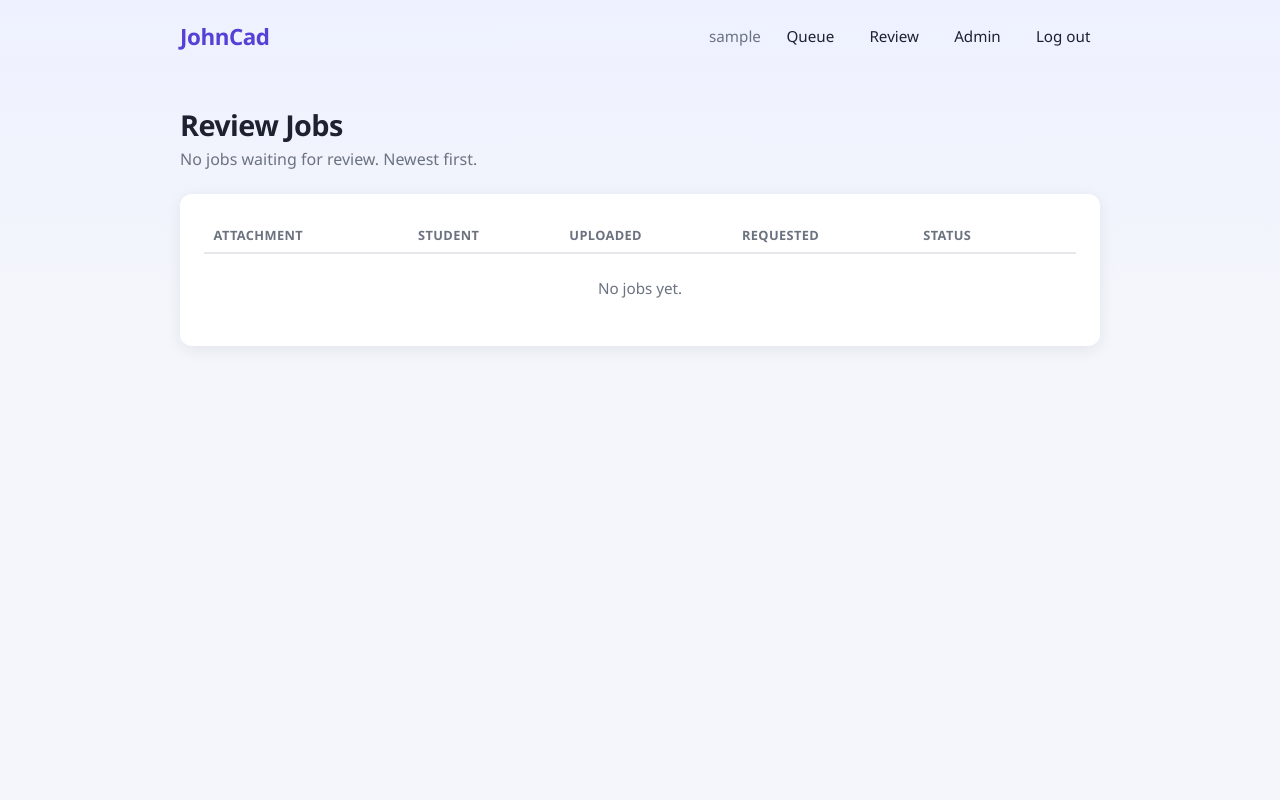
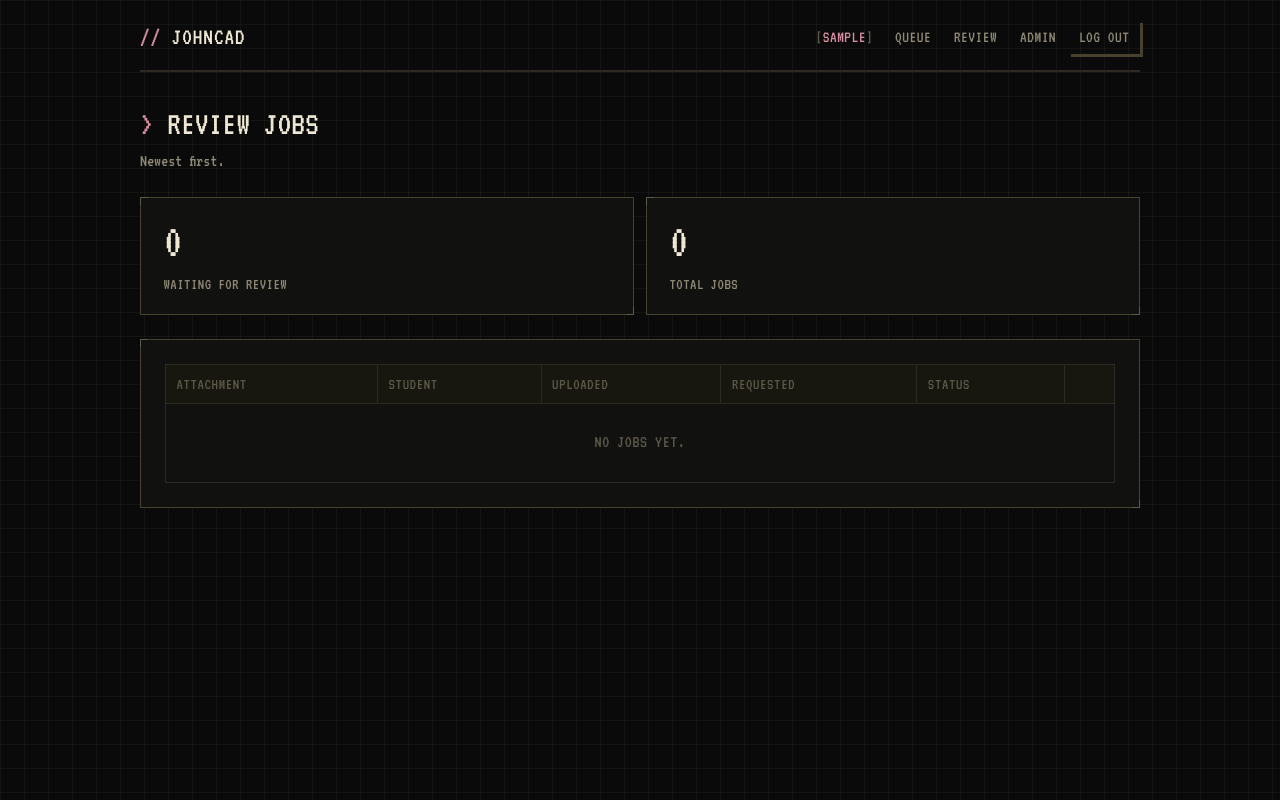
Before and after one commit to LandenMorse/JohnCad, a Django app: page /review/ in a window 1280 px wide. Run offline with Django 5.2, Linux system fonts and the light colour scheme; the visitor is signed in with stand-in values (Sample User, id 1); data comes from the database, SQL or seed files in the repository; data that the repository does not hold is empty.

Commit message:
Redesign UI with pixel/terminal theme; add sqlite dev mode
Reskins the whole app (login, attachment list, queue, review) in a
dark, block-style pixel/terminal theme: self-hosted VT323 font, grid
background, bracketed status tags, HUD corner ticks on cards, and
hard-edged offset-shadow buttons. Fixes a real layout bug along the
way -- display:flex directly on a <td> breaks table row-height
stretching, so action-button cells now wrap their flex layout in an
inner div instead. Wide tables scroll within their own box instead of
overflowing the page, and the nav/stat-grid reflow on narrow viewports.

Also adds an opt-in DATABASE_ENGINE=sqlite toggle (cms/settings.py,
.env.example) so local UI work doesn't require a running Postgres
instance -- unset in every real deployment, so production behavior is
unchanged. attachments/views.py lets staff download any student's
attachment (needed for the Review page's download links). Adds
.claude/launch.json for previewing the dev server.

Co-Authored-By: Claude Sonnet 5 <noreply@anthropic.com>

```diff
--- a/attachments/views.py
+++ b/attachments/views.py
@@ -39,7 +39,8 @@ def attachment_delete(request, pk):
 
 @login_required
 def attachment_download(request, pk):
-    attachment = get_object_or_404(Attachment, pk=pk, user=request.user)
+    attachments = Attachment.objects.all() if request.user.is_staff else Attachment.objects.filter(user=request.user)
+    attachment = get_object_or_404(attachments, pk=pk)
     return FileResponse(
         attachment.file.open('rb'),
         as_attachment=True,
--- a/jobs/templates/jobs/queue.html
+++ b/jobs/templates/jobs/queue.html
@@ -5,6 +5,7 @@
 <p class="subtitle">Jobs currently queued or being printed.</p>
 
 <div class="card">
+    <div class="table-wrap">
     <table>
         <thead>
             <tr><th>Attachment</th><th>Student</th><th>Status</th></tr>
@@ -21,5 +22,6 @@
             {% endfor %}
         </tbody>
     </table>
+    </div>
 </div>
 {% endblock %}
--- a/jobs/templates/jobs/review.html
+++ b/jobs/templates/jobs/review.html
@@ -4,12 +4,21 @@
 {% block head %}{% if auto_refresh %}<meta http-equiv="refresh" content="10">{% endif %}{% endblock %}
 {% block content %}
 <h1>Review Jobs</h1>
-<p class="subtitle">
-    {% if pending_count %}{{ pending_count }} job{{ pending_count|pluralize }} waiting for review.{% else %}No jobs waiting for review.{% endif %}
-    Newest first.
-</p>
+<p class="subtitle">Newest first.</p>
+
+<div class="stat-grid">
+    <div class="stat-tile">
+        <div class="stat-value{% if pending_count %} accent{% endif %}">{{ pending_count }}</div>
+        <div class="stat-label">Waiting for review</div>
+    </div>
+    <div class="stat-tile">
+        <div class="stat-value">{{ jobs|length }}</div>
+        <div class="stat-label">Total jobs</div>
+    </div>
+</div>
 
 <div class="card">
+    <div class="table-wrap">
     <table>
         <thead>
             <tr><th>Attachment</th><th>Student</th><th>Uploaded</th><th>Requested</th><th>Status</th><th></th></tr>
@@ -19,6 +28,7 @@
             <tr>
                 <td>
                     {{ job.attachment.name }}
+                    <a href="{% url 'attachment-download' job.attachment.pk %}">Download file</a>
                     {% if job.slicing_error %}<div class="error-detail">{{ job.slicing_error }}</div>{% endif %}
                 </td>
                 <td>{{ job.user.username }}</td>
@@ -30,7 +40,8 @@
                     {% elif job.slicing_state == 'failed' %}<span class="status-badge status-rejected">Slicing failed</span>
                     {% else %}<span class="status-badge status-{{ job.status }}">{{ job.get_status_display }}</span>{% endif %}
                 </td>
-                <td class="row-actions">
+                <td>
+                    <div class="row-actions">
                         {% if job.status == 'pending' or job.slicing_state == 'failed' %}
                         <form method="post" action="{% url 'job-review-approve' job.pk %}">
                             {% csrf_token %}
@@ -43,6 +54,7 @@
                             <button type="submit" class="btn-danger">Reject</button>
                         </form>
                         {% endif %}
+                    </div>
                 </td>
             </tr>
             {% empty %}
@@ -51,4 +63,5 @@
         </tbody>
     </table>
     </div>
+</div>
 {% endblock %}
--- a/static/css/site.css
+++ b/static/css/site.css
@@ -1,73 +1,112 @@
+@font-face {
+  font-family: "VT323";
+  src: url("../fonts/VT323-Regular.ttf") format("truetype");
+  font-weight: 400;
+  font-style: normal;
+  font-display: swap;
+}
+
 :root {
-  --bg: #f4f6fb;
-  --surface: #ffffff;
-  --primary: #6c5ce7;
-  --primary-dark: #5541d6;
-  --accent: #00cec9;
-  --text: #1e2130;
-  --muted: #6b7280;
-  --border: #e5e7eb;
-  --danger: #ff5c72;
-  --danger-dark: #e2445d;
-  --radius: 12px;
-  --shadow: 0 4px 16px rgba(31, 41, 55, 0.08);
+  --bg: #0a0a0a;
+  --surface: #111110;
+  --surface-raised: #17160f;
+  --grid-line: rgba(237, 231, 212, 0.045);
+  --accent: #d98fa3;
+  --accent-strong: #ecb0c0;
+  --accent-ink: #1a0a0f;
+  --text: #ede7d4;
+  --muted: #8f8a76;
+  --muted-dim: #5c584a;
+  --border: #2c2a22;
+  --border-strong: #46422f;
+  --success: #8fce9e;
+  --danger: #e2605f;
+  --radius: 0px;
+  --shadow-offset: 3px;
 }
 
 * { box-sizing: border-box; }
 
+html { scrollbar-color: var(--border-strong) var(--bg); scrollbar-width: thin; }
+
 body {
-  font-family: "Segoe UI", system-ui, -apple-system, sans-serif;
-  background: linear-gradient(180deg, #eef1ff 0%, var(--bg) 320px);
+  font-family: "VT323", ui-monospace, "Cascadia Mono", Consolas, "Liberation Mono", monospace;
+  font-size: 1.3rem;
+  line-height: 1.25;
+  background-color: var(--bg);
+  background-image:
+    linear-gradient(var(--grid-line) 1px, transparent 1px),
+    linear-gradient(90deg, var(--grid-line) 1px, transparent 1px);
+  background-size: 24px 24px;
   color: var(--text);
   margin: 0;
   min-height: 100vh;
+  max-width: 100vw;
+  overflow-x: hidden;
+  -webkit-font-smoothing: none;
 }
 
+::selection { background: var(--accent); color: var(--accent-ink); }
+
 .page {
-  max-width: 720px;
+  max-width: 760px;
   margin: 0 auto;
   padding: 0 1.25rem 3rem;
 }
 
-.page.wide { max-width: 960px; }
+.page.wide { max-width: 1040px; }
 
 nav.topbar {
   display: flex;
   align-items: center;
   justify-content: space-between;
-  padding: 1.25rem 0;
+  flex-wrap: wrap;
+  gap: 0.5rem 0;
+  padding: 1.25rem 0 1rem;
   margin-bottom: 2rem;
+  border-bottom: 2px solid var(--border);
 }
 
 .brand {
-  font-size: 1.4rem;
-  font-weight: 700;
-  color: var(--primary-dark);
+  font-size: 1.5rem;
+  font-weight: 400;
+  color: var(--text);
   text-decoration: none;
-  letter-spacing: -0.02em;
+  letter-spacing: 0.04em;
+  text-transform: uppercase;
 }
+
+.brand::before { content: "// "; color: var(--accent); }
 
 .nav-links {
   display: flex;
   align-items: center;
-  gap: 1rem;
-  font-size: 0.95rem;
+  flex-wrap: wrap;
+  gap: 0.1rem;
+  font-size: 1.05rem;
+  text-transform: uppercase;
+  letter-spacing: 0.03em;
 }
 
 .nav-links a {
-  color: var(--text);
+  color: var(--muted);
   text-decoration: none;
-  padding: 0.4rem 0.6rem;
-  border-radius: 8px;
+  padding: 0.35rem 0.6rem;
+  border: 1px solid transparent;
 }
 
 .nav-links a:hover {
-  background: rgba(108, 92, 231, 0.1);
+  color: var(--text);
+  border-color: var(--border-strong);
 }
 
 .nav-links .username {
-  color: var(--muted);
+  color: var(--accent);
+  padding: 0.35rem 0.6rem;
 }
+
+.nav-links .username::before { content: "["; color: var(--muted-dim); }
+.nav-links .username::after { content: "]"; color: var(--muted-dim); }
 
 .nav-links .logout-form {
   margin: 0;
@@ -76,48 +115,115 @@ nav.topbar {
 
 .nav-links .link-btn {
   background: none;
-  border: none;
-  color: var(--text);
+  border: 1px solid transparent;
+  color: var(--muted);
   font: inherit;
-  font-size: 0.95rem;
-  font-weight: 400;
-  padding: 0.4rem 0.6rem;
-  border-radius: 8px;
+  font-size: 1.05rem;
+  text-transform: uppercase;
+  letter-spacing: 0.03em;
+  padding: 0.35rem 0.6rem;
   cursor: pointer;
 }
 
 .nav-links .link-btn:hover {
-  background: rgba(108, 92, 231, 0.1);
+  color: var(--text);
+  border-color: var(--border-strong);
 }
 
 h1 {
-  font-size: 1.8rem;
-  margin-bottom: 0.25rem;
-  letter-spacing: -0.02em;
+  font-size: 2.1rem;
+  font-weight: 400;
+  margin-bottom: 0.3rem;
+  letter-spacing: 0.01em;
+  text-transform: uppercase;
 }
+
+h1::before { content: "> "; color: var(--accent); }
+
+h2 {
+  font-size: 1.4rem;
+  font-weight: 400;
+  margin: 2rem 0 0.75rem;
+  color: var(--text);
+  text-transform: uppercase;
+  letter-spacing: 0.02em;
+}
+
+h2::before { content: "> "; color: var(--accent); }
 
 .subtitle {
   color: var(--muted);
   margin-top: 0;
   margin-bottom: 1.5rem;
+  font-size: 1.1rem;
 }
 
 .card {
   background: var(--surface);
+  border: 1px solid var(--border-strong);
   border-radius: var(--radius);
-  box-shadow: var(--shadow);
   padding: 1.5rem;
   margin-bottom: 1.5rem;
+  position: relative;
+}
+
+/* HUD-style corner ticks on primary blocks */
+.card::before, .card::after,
+.stat-tile::before, .stat-tile::after {
+  content: "";
+  position: absolute;
+  width: 7px;
+  height: 7px;
+  border: 1px solid var(--muted-dim);
+}
+.card::before, .stat-tile::before { top: -1px; left: -1px; border-width: 1px 0 0 1px; }
+.card::after, .stat-tile::after { bottom: -1px; right: -1px; border-width: 0 1px 1px 0; }
+
+/* Block-style stat tiles, used sparingly for at-a-glance counts */
+.stat-grid {
+  display: grid;
+  grid-template-columns: repeat(auto-fit, minmax(180px, 1fr));
+  gap: 0.75rem;
+  margin-bottom: 1.5rem;
+}
+
+.stat-tile {
+  background: var(--surface);
+  border: 1px solid var(--border-strong);
+  border-radius: var(--radius);
+  padding: 1.25rem 1.4rem;
+  position: relative;
+}
+
+.stat-tile .stat-value {
+  font-size: 3rem;
+  font-weight: 400;
+  line-height: 1;
+  letter-spacing: 0.01em;
+  font-variant-numeric: tabular-nums;
+  color: var(--text);
+}
+
+.stat-tile .stat-value.accent { color: var(--accent); }
+
+.stat-tile .stat-label {
+  margin-top: 0.5rem;
+  font-size: 1rem;
+  color: var(--muted);
+  text-transform: uppercase;
+  letter-spacing: 0.03em;
 }
 
 form p { margin: 0 0 1rem; }
 
 label {
   display: block;
-  font-weight: 600;
-  font-size: 0.85rem;
-  margin-bottom: 0.35rem;
-  color: var(--text);
+  font-weight: 400;
+  font-size: 1rem;
+  margin-bottom: 0.3rem;
+  color: var(--muted);
+  text-transform: uppercase;
+  letter-spacing: 0.03em;
 }
 
 input[type="text"],
@@ -125,75 +231,121 @@ input[type="password"],
 input[type="email"],
 input[type="file"] {
   width: 100%;
-  padding: 0.55rem 0.7rem;
-  border: 1px solid var(--border);
-  border-radius: 8px;
-  font-size: 0.95rem;
-  background: #fbfbfe;
+  padding: 0.5rem 0.65rem;
+  border: 1px solid var(--border-strong);
+  border-radius: var(--radius);
+  font-family: inherit;
+  font-size: 1.15rem;
+  background: var(--bg);
+  color: var(--text);
 }
+
+input::placeholder { color: var(--muted-dim); }
 
 input:focus {
   outline: none;
-  border-color: var(--primary);
-  box-shadow: 0 0 0 3px rgba(108, 92, 231, 0.15);
+  border-color: var(--accent);
+  box-shadow: 0 0 0 3px rgba(217, 143, 163, 0.2);
 }
 
 button, .btn {
-  background: var(--primary);
-  color: white;
-  border: none;
-  padding: 0.6rem 1.2rem;
-  border-radius: 8px;
-  font-size: 0.95rem;
-  font-weight: 600;
+  background: var(--accent);
+  color: var(--accent-ink);
+  border: 1px solid var(--accent);
+  border-radius: var(--radius);
+  padding: 0.5rem 1.1rem;
+  font-family: inherit;
+  font-size: 1.05rem;
+  font-weight: 400;
+  text-transform: uppercase;
+  letter-spacing: 0.03em;
   cursor: pointer;
-  transition: background 0.15s ease;
+  box-shadow: var(--shadow-offset) var(--shadow-offset) 0 0 var(--border-strong);
+  transition: box-shadow 0.08s steps(2), transform 0.08s steps(2);
 }
 
-button:hover, .btn:hover { background: var(--primary-dark); }
+button:hover, .btn:hover { background: var(--accent-strong); border-color: var(--accent-strong); }
 
-button.btn-danger { background: var(--danger); padding: 0.35rem 0.75rem; font-size: 0.85rem; }
-button.btn-success { background: #00a8a4; padding: 0.35rem 0.75rem; font-size: 0.85rem; }
-button.btn-success:hover { background: #008c89; }
+button:active, .btn:active {
+  transform: translate(var(--shadow-offset), var(--shadow-offset));
+  box-shadow: 0 0 0 0 var(--border-strong);
+}
 
-button.btn-danger:hover { background: var(--danger-dark); }
+button:disabled, .btn:disabled {
+  background: var(--surface-raised);
+  border-color: var(--border);
+  color: var(--muted-dim);
+  cursor: not-allowed;
+  box-shadow: var(--shadow-offset) var(--shadow-offset) 0 0 var(--border);
+}
 
-table { width: 100%; border-collapse: collapse; }
+button.btn-danger {
+  background: transparent;
+  color: var(--danger);
+  border: 1px solid var(--border-strong);
+  padding: 0.35rem 0.8rem;
+  font-size: 1rem;
+  box-shadow: var(--shadow-offset) var(--shadow-offset) 0 0 var(--border);
+}
+button.btn-danger:hover { background: rgba(226, 96, 95, 0.12); border-color: var(--danger); }
+
+button.btn-success {
+  background: transparent;
+  color: var(--success);
+  border: 1px solid var(--border-strong);
+  padding: 0.35rem 0.8rem;
+  font-size: 1rem;
+  box-shadow: var(--shadow-offset) var(--shadow-offset) 0 0 var(--border);
+}
+button.btn-success:hover { background: rgba(143, 206, 158, 0.12); border-color: var(--success); }
+
+/* Wide tables scroll within their own box instead of blowing out the page */
+.table-wrap {
+  overflow-x: auto;
+  -webkit-overflow-scrolling: touch;
+  margin: -1px;
+  padding: 1px;
+}
+
+table { width: 100%; min-width: 560px; border-collapse: collapse; font-size: 1.1rem; }
 
 th {
   text-align: left;
-  font-size: 0.8rem;
+  font-size: 1rem;
   text-transform: uppercase;
-  letter-spacing: 0.03em;
-  color: var(--muted);
-  padding: 0.5rem 0.6rem;
-  border-bottom: 2px solid var(--border);
+  letter-spacing: 0.04em;
+  color: var(--muted-dim);
+  padding: 0.55rem 0.65rem;
+  border: 1px solid var(--border);
+  background: var(--surface-raised);
+  font-weight: 400;
 }
 
 td {
-  padding: 0.65rem 0.6rem;
-  border-bottom: 1px solid var(--border);
-  font-size: 0.95rem;
+  padding: 0.65rem 0.65rem;
+  border: 1px solid var(--border);
+  font-size: 1.1rem;
 }
 
-tr:last-child td { border-bottom: none; }
+tbody tr:hover { background: rgba(237, 231, 212, 0.025); }
 
-td a { color: var(--primary-dark); text-decoration: none; font-weight: 600; }
+td a { color: var(--accent-strong); text-decoration: none; }
 td a:hover { text-decoration: underline; }
+td a::before { content: "> "; color: var(--muted-dim); }
 
-.empty-row td { color: var(--muted); text-align: center; padding: 1.5rem; }
+.empty-row td { color: var(--muted-dim); text-align: center; padding: 1.75rem; text-transform: uppercase; letter-spacing: 0.03em; }
 
 .errorlist {
   list-style: none;
   padding: 0;
   margin: 0 0 1rem;
-  color: var(--danger-dark);
-  font-size: 0.85rem;
+  color: var(--danger);
+  font-size: 1rem;
 }
 
-.helptext { color: var(--muted); font-size: 0.8rem; display: block; margin-top: 0.2rem; }
+.helptext { color: var(--muted); font-size: 0.95rem; display: block; margin-top: 0.2rem; }
 
-.auth-card { max-width: 380px; margin: 3rem auto 0; }
+.auth-card { max-width: 420px; margin: 3rem auto 0; }
 
 .messages {
   list-style: none;
```
Also changed, not shown: other parts of static/css/site.css (+35 -35 lines), attachments/templates/attachments/attachment_list.html (+7 -1 lines), cms/settings.py (+21 -9 lines), .claude/launch.json (added), README.md, static/fonts/VT323-Regular.ttf (added), 2 other files. Lines whose indentation alone changed are shown as unchanged.
